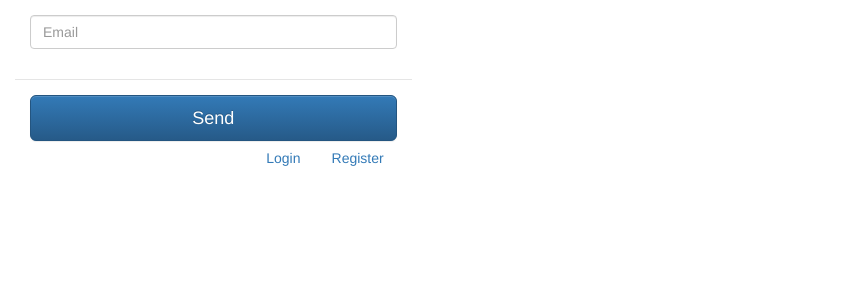
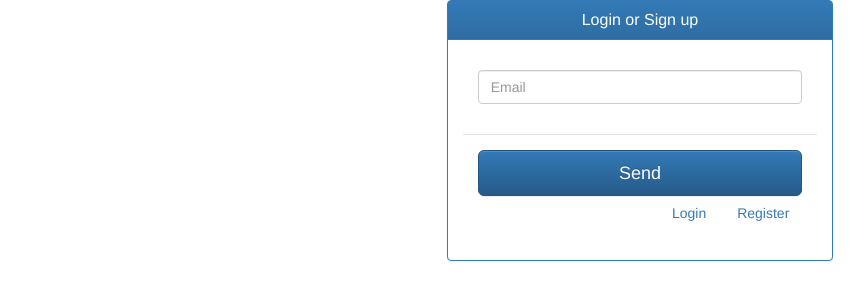
Before and after one commit to patlub/ReactJS-BucketList, a React (Create React App) app: page /forgot-password in a window 1280 px wide. Shown: the top 300 px of the page, without its empty margins (0-866 px from the left). Built offline with nearby package versions, Linux system fonts and the light colour scheme.

Commit message:
Add bootstrap panel to forgot password form

```diff
--- a/src/components/forgot_password.js
+++ b/src/components/forgot_password.js
@@ -6,7 +6,13 @@ class ForgotPassword extends Component {
 
     render() {
         return (
-            <div className="col-md-4">
+            <div className="container-fluid text-center ">
+                <div className="col-md-4 col-md-offset-4 col-sm-9 auth-box" align="center">
+                    <div className="panel panel-primary">
+                        <div className="panel-heading">
+                            <h4 class="panel-title">Login or Sign up</h4>
+                        </div>
+                        <div className="panel-body">
                             <form>
                                 <div className="modal-body">
                                     <div className="form-group">
@@ -27,7 +33,9 @@ class ForgotPassword extends Component {
                                 </div>
                             </form>
                         </div>
-
+                    </div>
+                </div>
+            </div>
         );
     }
 }
```
Lines whose indentation alone changed are shown as unchanged.
